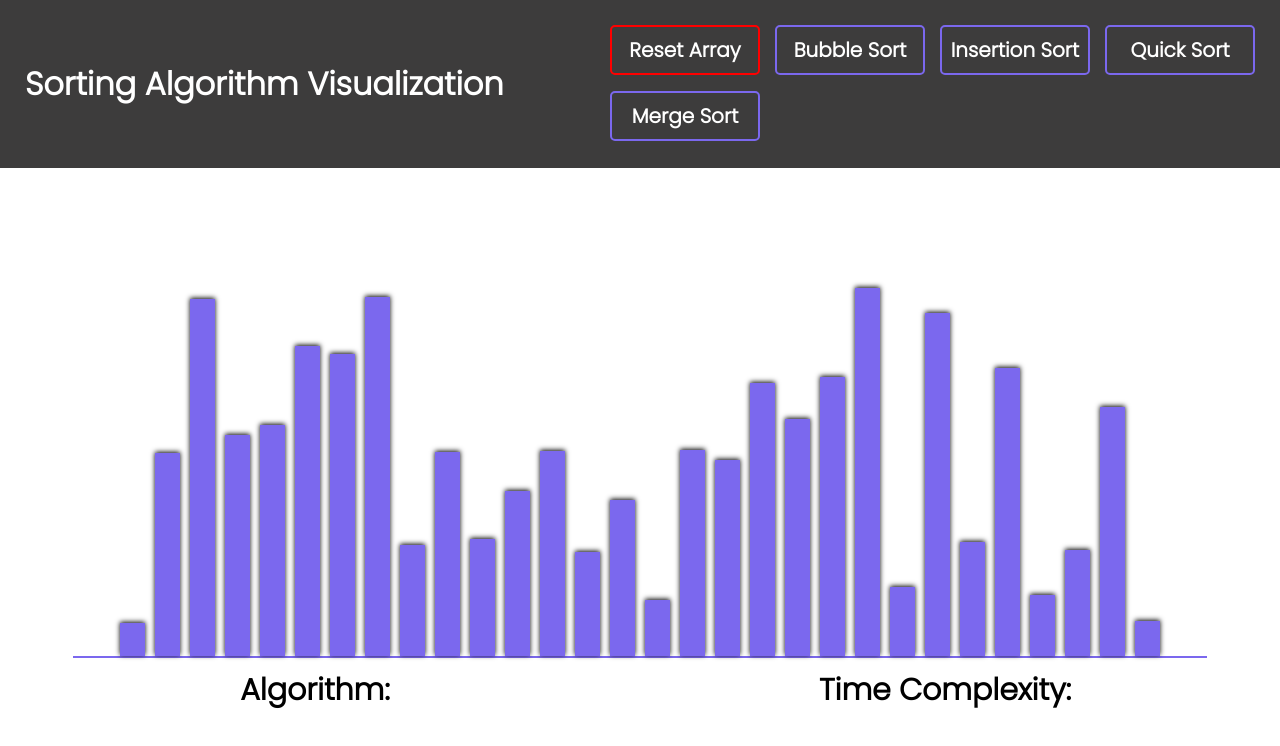
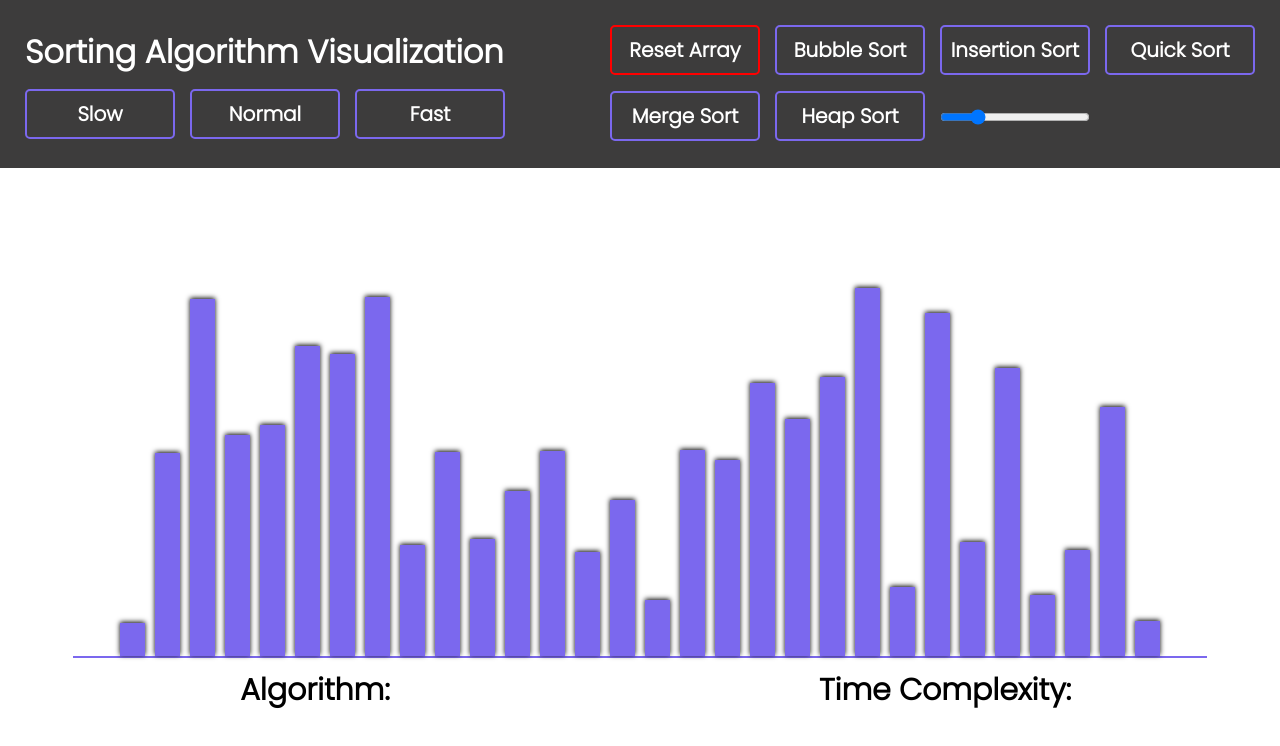
Before and after one commit to DevalPanchal/Sorting-Algorithms, a React (Create React App) app: page / in a window 1280 px wide. Shown: the top 746 px of the page. Built offline with nearby package versions, Linux system fonts and the light colour scheme.

Commit message:
Added speed variability and number of bar variability

```diff
--- a/src/Components/SortingVisualizer.js
+++ b/src/Components/SortingVisualizer.js
@@ -10,6 +10,8 @@ export function SortingVisualizer() {
      const [animationSpeed, setAnimationSpeed] = useState(80);
 
      const [whichVisualization, setWhichVisualization] = useState({ name: "", timeComplexity: "" });
+
+     const [numBars, setNumBars] = useState(30);
 
      // let navigate = useNavigate();
 
@@ -24,7 +26,7 @@ export function SortingVisualizer() {
             bar.backgroundColor = "#7b68ee";
           }
           var array = [];
-          for (var j = 0; j < LIMIT; j++) {
+          for (var j = 0; j < numBars; j++) {
             array.push(randomVals(20, 400));
           }
           setRandomArray(array);
@@ -277,7 +279,14 @@ export function SortingVisualizer() {
                     <h1>Sorting Algorithm Visualization</h1>
                </div> */}
                <div className="dashboard">
-                    <h1>Sorting Algorithm Visualization</h1>
+                    <div className="dashboard-util">
+                         <h1>Sorting Algorithm Visualization</h1>
+                         <div className="button-container">
+                              <button onClick={() => setAnimationSpeed(150)}>Slow</button>
+                              <button onClick={() => setAnimationSpeed(100)}>Normal</button>
+                              <button onClick={() => setAnimationSpeed(50)}>Fast</button>
+                         </div>
+                    </div>
                     <div className="button-container">
                          <button className="reset-btn" onClick={ checkReset }>Reset Array</button>
                          <button onClick={() => {
@@ -295,8 +304,13 @@ export function SortingVisualizer() {
                          <button onClick={() => {
                               setWhichVisualization({ name: "MERGE SORT", timeComplexity: "O(n log n)" });
                               mergeSort(RandomArray, RandomArray.length);
-                              setTimeout(finishedAnimation, 1500);
+                              setTimeout(finishedAnimation, 2000);
                          }}>Merge Sort</button>
+                         <button>Heap Sort</button>
+                         <input type="range" min={ 10 } max={ 100 } defaultValue={ numBars } className="slider" id="myRange" onChange={(e) => {
+                              setNumBars(e.target.value);
+                              checkReset();
+                         }} />
                     </div>
                </div>
                <div className="graph-container">
--- a/src/stylesheets/styles.css
+++ b/src/stylesheets/styles.css
@@ -51,7 +51,19 @@
   background-color: #3d3c3c;
 }
 
-.container .dashboard h1 {
+.container .dashboard .dashboard-util {
+  display: -webkit-box;
+  display: -ms-flexbox;
+  display: flex;
+  -webkit-box-orient: vertical;
+  -webkit-box-direction: normal;
+      -ms-flex-direction: column;
+          flex-direction: column;
+  gap: 10px;
+}
+
+.container .dashboard .dashboard-util h1 {
+  width: 100%;
   display: -webkit-box;
   display: -ms-flexbox;
   display: flex;
@@ -62,6 +74,30 @@
       -ms-flex-align: center;
           align-items: center;
   color: white;
+}
+
+.container .dashboard .dashboard-util button {
+  width: 150px;
+  height: 50px;
+  border-radius: 5px;
+  border: 2px solid #7b68ee;
+  background-color: transparent;
+  font-size: 20px;
+  font-weight: bold;
+  -webkit-transition: 0.2s;
+  transition: 0.2s;
+  color: #fff;
+}
+
+.container .dashboard .dashboard-util button:hover {
+  background-color: #7b68ee;
+  color: #fff;
+  cursor: pointer;
+}
+
+.container .dashboard .dashboard-util button:active {
+  background-color: #7b68ee;
+  color: #fff;
 }
 
 .container .dashboard .button-container {
--- a/src/stylesheets/styles.scss
+++ b/src/stylesheets/styles.scss
@@ -37,11 +37,37 @@ $bar-box-shadow: 0px -1px 5px 0px #000000;
           height: 25%;
           padding: 25px;
           background-color: $primary-app-contrast;
-          h1 {
+          .dashboard-util {
                display: flex;
-               justify-content: left;
-               align-items: center;
-               color: white;
+               flex-direction: column;
+               gap: 10px;
+               h1 {
+                    width: 100%;
+                    display: flex;
+                    justify-content: left;
+                    align-items: center;
+                    color: white;
+               }
+               button {
+                    width: 150px;
+                    height: 50px;
+                    border-radius: 5px;
+                    border: 2px solid $primary-app-purple;
+                    background-color: transparent;
+                    font-size: 20px;
+                    font-weight: bold;
+                    transition: 0.2s;
+                    color: $primary-app-white;
+                    &:hover {
+                         background-color: $primary-app-purple;
+                         color: $primary-app-white;
+                         cursor: pointer;
+                    }
+                    &:active {
+                         background-color: $primary-app-purple;
+                         color: $primary-app-white;
+                    }
+               }
           }
           .button-container {
                display: grid;
```
Also changed, not shown: 1 other file (tests, documents, lock files or other folders).
